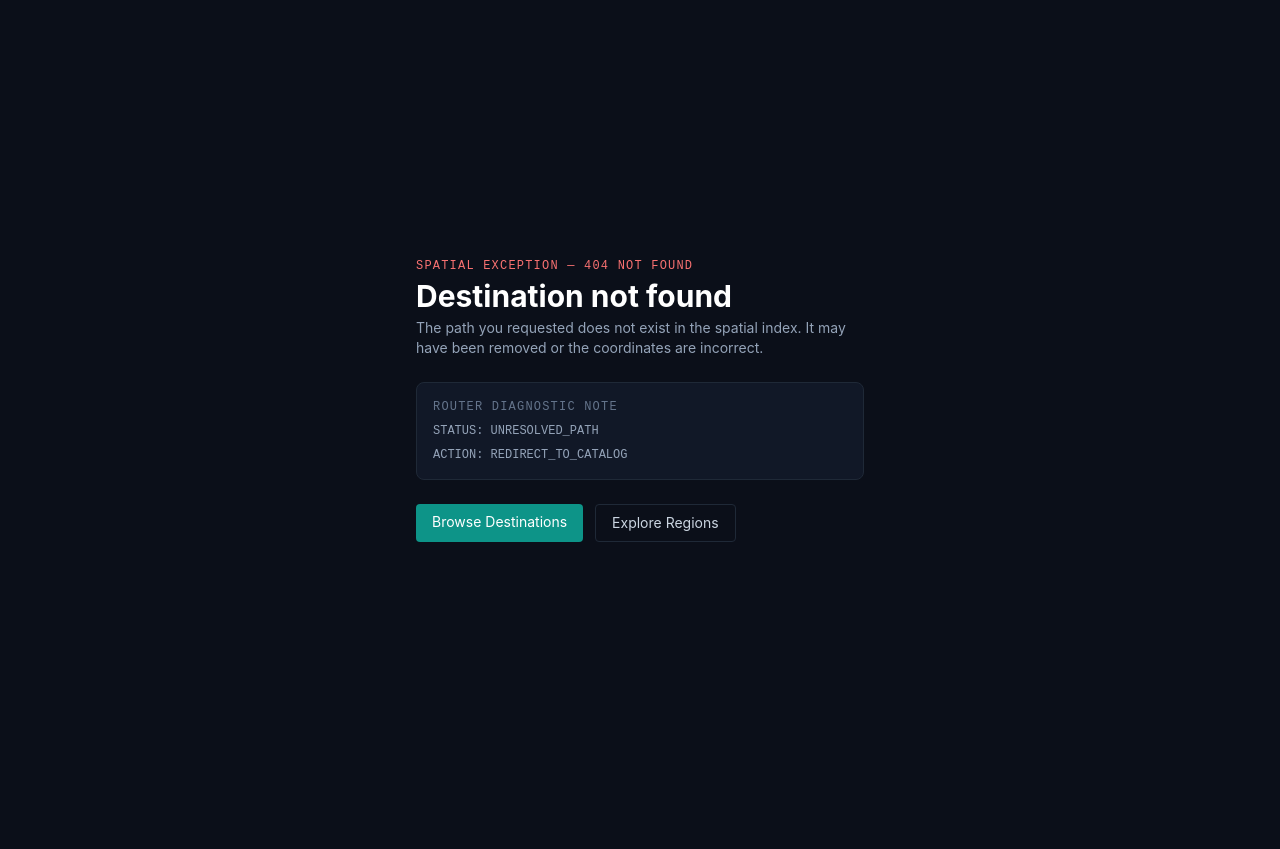
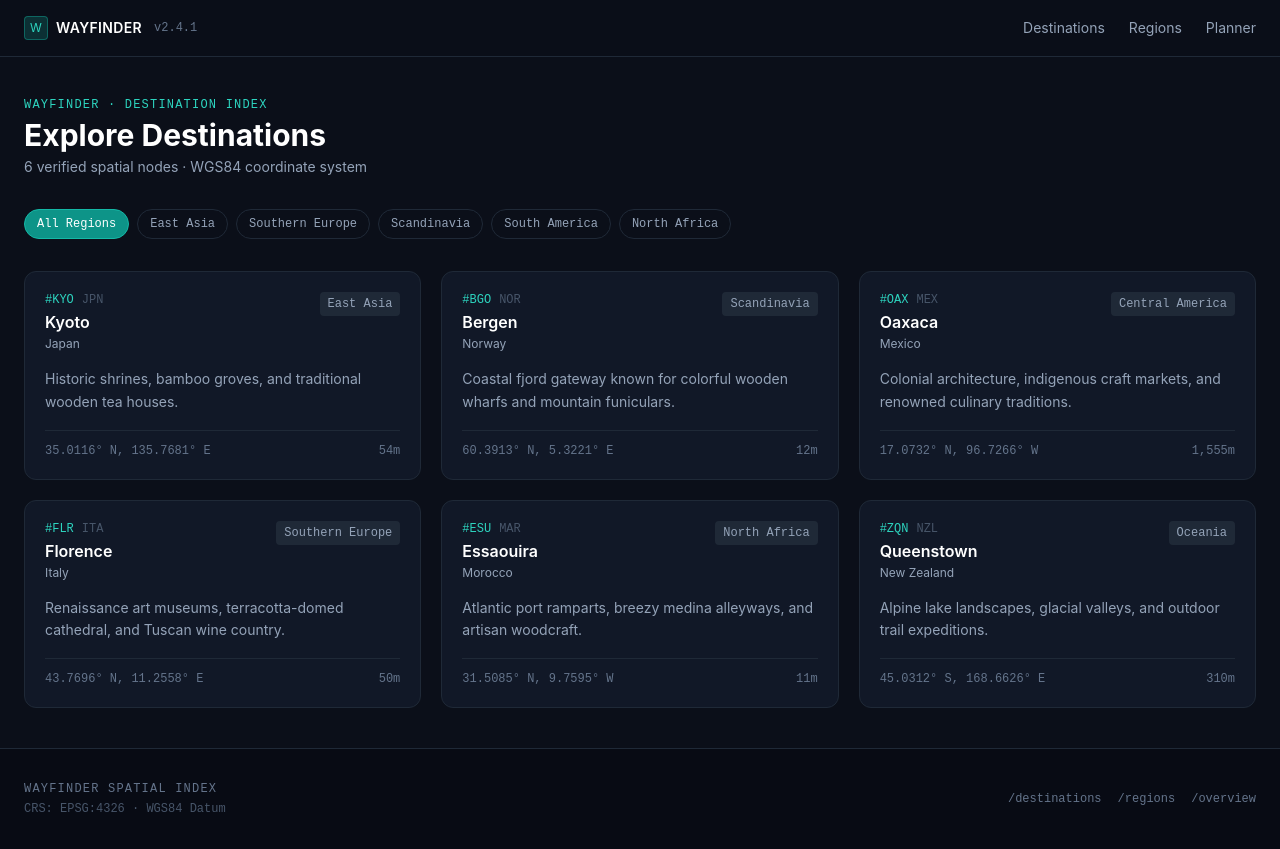
Before and after one commit to dhyeyptl10/Assignment-Submission-, a Next.js app in the folder destination/: page /destinations in a window 1280 px wide. Before the commit this address had no page. Before the commit the page ends 800 px from the top, so only its background shows below. Built offline with nearby package versions, Linux system fonts and the light colour scheme.

Commit message:
feat(destination/routes): implement /destinations listing page with region filter pills and destination grid

```diff
--- /dev/null
+++ b/destination/src/app/destinations/layout.tsx
@@ -0,0 +1,12 @@
+import Header from '@/components/Header';
+import Footer from '@/components/Footer';
+
+export default function DestinationsLayout({ children }: { children: React.ReactNode }) {
+  return (
+    <div className="min-h-screen flex flex-col">
+      <Header />
+      <main className="flex-1">{children}</main>
+      <Footer />
+    </div>
+  );
+}
--- /dev/null
+++ b/destination/src/app/destinations/page.tsx
@@ -0,0 +1,67 @@
+'use client';
+
+import { useState } from 'react';
+import { DESTINATIONS } from '@/data/destinations';
+import DestinationCard from '@/components/DestinationCard';
+import { RegionFilter } from '@/types/destination';
+
+const FILTERS: RegionFilter[] = [
+  'All Regions',
+  'East Asia',
+  'Southern Europe',
+  'Scandinavia',
+  'South America',
+  'North Africa',
+];
+
+export default function DestinationsPage() {
+  const [active, setActive] = useState<RegionFilter>('All Regions');
+
+  const filtered =
+    active === 'All Regions'
+      ? DESTINATIONS.filter((d) => d.featured)
+      : DESTINATIONS.filter((d) => d.region === active && d.featured);
+
+  return (
+    <div className="max-w-7xl mx-auto px-4 sm:px-6 py-10 space-y-8">
+      {/* Page header */}
+      <div className="space-y-1">
+        <p className="font-mono text-xs text-teal-400 tracking-widest">WAYFINDER · DESTINATION INDEX</p>
+        <h1 className="text-3xl font-bold text-white">Explore Destinations</h1>
+        <p className="text-slate-400 text-sm">
+          {DESTINATIONS.filter((d) => d.featured).length} verified spatial nodes · WGS84 coordinate system
+        </p>
+      </div>
+
+      {/* Region filter pills */}
+      <div className="flex flex-wrap gap-2">
+        {FILTERS.map((f) => (
+          <button
+            key={f}
+            onClick={() => setActive(f)}
+            className={`px-3 py-1.5 rounded-full text-xs font-mono transition border ${
+              active === f
+                ? 'bg-teal-600 border-teal-500 text-white'
+                : 'bg-transparent border-[#1f2937] text-slate-400 hover:border-teal-500/40 hover:text-white'
+            }`}
+          >
+            {f}
+          </button>
+        ))}
+      </div>
+
+      {/* Destination grid */}
+      {filtered.length > 0 ? (
+        <div className="grid grid-cols-1 sm:grid-cols-2 lg:grid-cols-3 gap-5">
+          {filtered.map((dest) => (
+            <DestinationCard key={dest.id} destination={dest} />
+          ))}
+        </div>
+      ) : (
+        <div className="py-20 text-center">
+          <p className="text-slate-500 font-mono text-sm">No destinations found for this region filter.</p>
+        </div>
+      )}
+    </div>
+  );
+}
```
